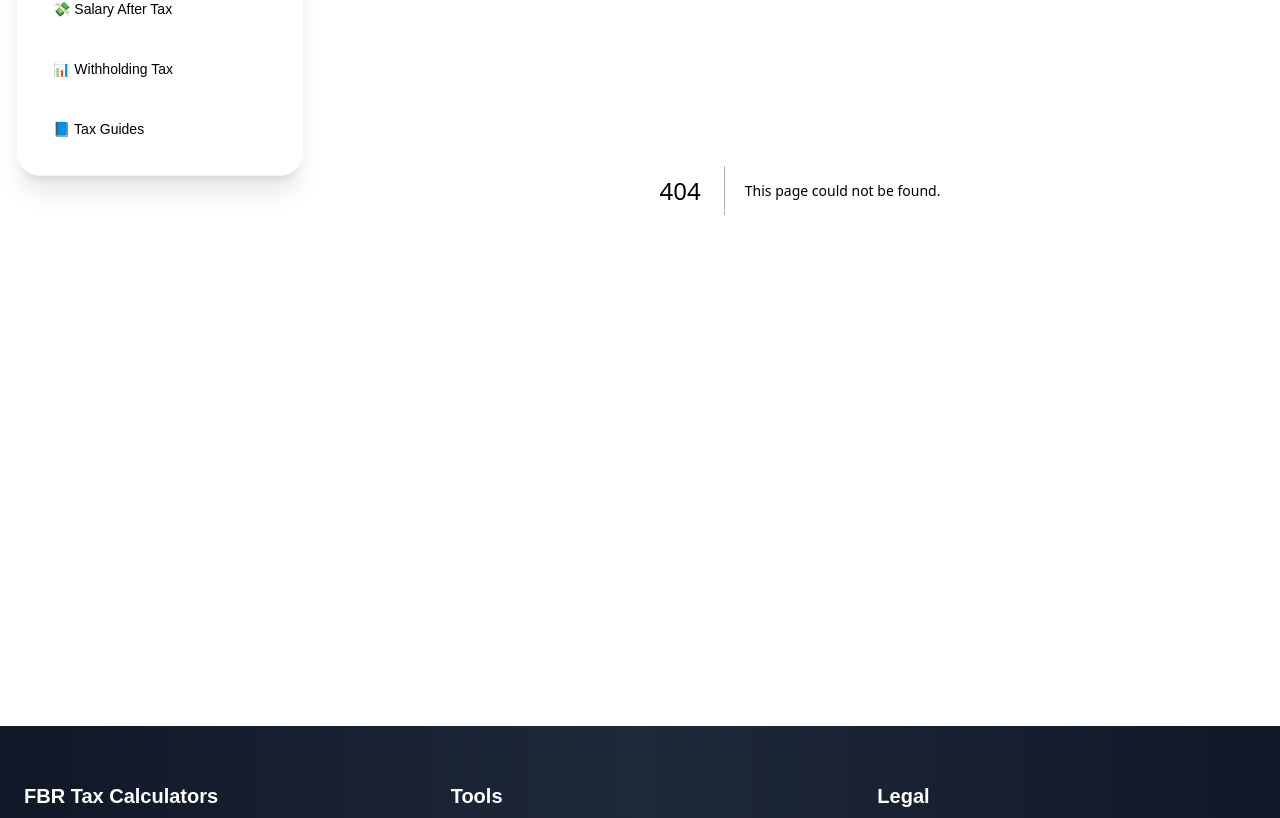
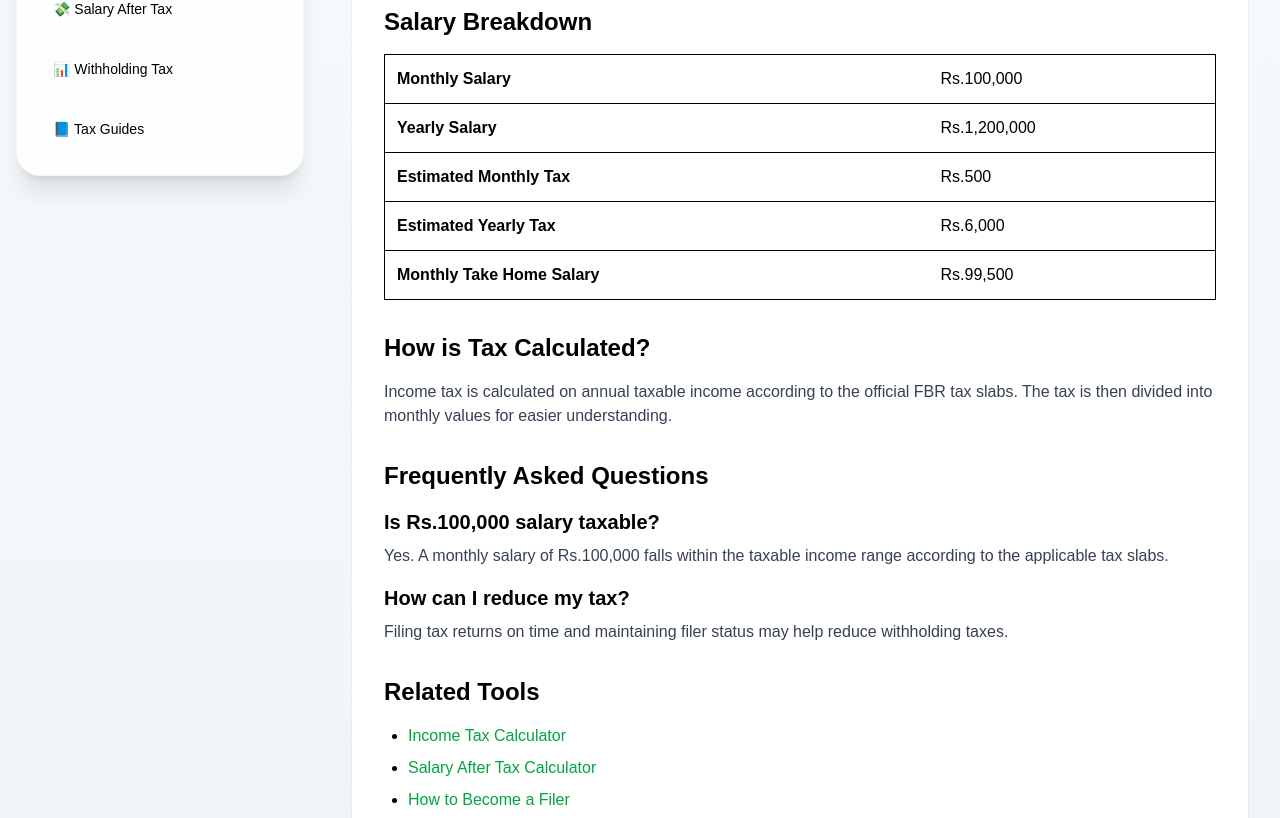
Before and after one commit to muhammadobaid1986/fbrtaxcalculators, a Next.js app: page /income-tax-on-100000-salary-pakistan in a window 1280 px wide. Before the commit this address had no page. Shown: the part 322-1140 px from the top of the page. Built offline with nearby package versions, Linux system fonts and the light colour scheme.

Commit message:
add salary 100000 guide

```diff
--- a/app/blog/page.tsx
+++ b/app/blog/page.tsx
@@ -69,6 +69,11 @@ const posts = [
   title: "Salary After Tax Calculator",
   link: "/salary-after-tax-calculator"
 },
+{
+  title: "Income Tax on Rs.100,000 Salary in Pakistan",
+  link: "/income-tax-on-100000-salary-pakistan"
+},
+
 ];
 
 export default function Blog() {
--- /dev/null
+++ b/app/income-tax-on-100000-salary-pakistan/page.tsx
@@ -0,0 +1,114 @@
+export const metadata = {
+  title: "Income Tax on Rs.100,000 Salary in Pakistan (2025-26)",
+  description:
+    "Calculate income tax on Rs.100,000 monthly salary in Pakistan for tax year 2025-26 using FBR tax slabs.",
+};
+
+export default function Page() {
+  return (
+    <div className="max-w-4xl mx-auto bg-white p-8 rounded-2xl shadow mt-10">
+
+      <h1 className="text-4xl font-bold mb-6">
+        Income Tax on Rs.100,000 Salary in Pakistan
+      </h1>
+
+      <p className="mb-4 text-gray-700">
+        If your monthly salary is Rs.100,000, your estimated yearly income is
+        Rs.1,200,000. According to the 2025-26 FBR tax slabs, the estimated
+        yearly income tax is approximately Rs.6,000.
+      </p>
+
+      <h2 className="text-2xl font-semibold mt-8 mb-4">
+        Salary Breakdown
+      </h2>
+
+      <table className="w-full border border-gray-200 mb-6">
+        <tbody>
+          <tr className="border">
+            <td className="p-3 font-semibold">Monthly Salary</td>
+            <td className="p-3">Rs.100,000</td>
+          </tr>
+
+          <tr className="border">
+            <td className="p-3 font-semibold">Yearly Salary</td>
+            <td className="p-3">Rs.1,200,000</td>
+          </tr>
+
+          <tr className="border">
+            <td className="p-3 font-semibold">Estimated Monthly Tax</td>
+            <td className="p-3">Rs.500</td>
+          </tr>
+
+          <tr className="border">
+            <td className="p-3 font-semibold">Estimated Yearly Tax</td>
+            <td className="p-3">Rs.6,000</td>
+          </tr>
+
+          <tr className="border">
+            <td className="p-3 font-semibold">Monthly Take Home Salary</td>
+            <td className="p-3">Rs.99,500</td>
+          </tr>
+        </tbody>
+      </table>
+
+      <h2 className="text-2xl font-semibold mt-8 mb-4">
+        How is Tax Calculated?
+      </h2>
+
+      <p className="mb-4 text-gray-700">
+        Income tax is calculated on annual taxable income according to the
+        official FBR tax slabs. The tax is then divided into monthly values for
+        easier understanding.
+      </p>
+
+      <h2 className="text-2xl font-semibold mt-8 mb-4">
+        Frequently Asked Questions
+      </h2>
+
+      <h3 className="text-xl font-semibold mt-4 mb-2">
+        Is Rs.100,000 salary taxable?
+      </h3>
+
+      <p className="mb-4 text-gray-700">
+        Yes. A monthly salary of Rs.100,000 falls within the taxable income
+        range according to the applicable tax slabs.
+      </p>
+
+      <h3 className="text-xl font-semibold mt-4 mb-2">
+        How can I reduce my tax?
+      </h3>
+
+      <p className="mb-4 text-gray-700">
+        Filing tax returns on time and maintaining filer status may help reduce
+        withholding taxes.
+      </p>
+
+      <div className="mt-8">
+        <h2 className="text-2xl font-bold mb-4">
+          Related Tools
+        </h2>
+
+        <ul className="list-disc pl-6 space-y-2">
+          <li>
+            <a href="/" className="text-green-600">
+              Income Tax Calculator
+            </a>
+          </li>
+
+          <li>
+            <a href="/salary-after-tax-calculator" className="text-green-600">
+              Salary After Tax Calculator
+            </a>
+          </li>
+
+          <li>
+            <a href="/how-to-become-a-filer" className="text-green-600">
+              How to Become a Filer
+            </a>
+          </li>
+        </ul>
+      </div>
+
+    </div>
+  );
+}
--- a/app/page.tsx
+++ b/app/page.tsx
@@ -378,6 +378,15 @@ const seconds = now ? now.getSeconds() : 0;
   </div>
 
 </div>
+{/* POPULAR TOOLS */}
+<div className="max-w-5xl mx-auto mt-16">
+
+  <h2 className="text-3xl font-bold text-center mb-10">
+    Popular Tax Calculators
+  </h2>
+
+  ...
+</div>
       {/* WHY CHOOSE US */}
 <div className="max-w-5xl mx-auto mt-16">
 
--- a/app/sitemap.ts
+++ b/app/sitemap.ts
@@ -117,6 +117,11 @@ export default function sitemap() {
   url: "https://fbrtaxcalculators.com/how-to-calculate-income-tax",
   lastModified: new Date(),
 },
+{
+  url: "https://fbrtaxcalculators.com/income-tax-on-100000-salary-pakistan",
+  lastModified: new Date(),
+},
+
   ];
 
 }
```
